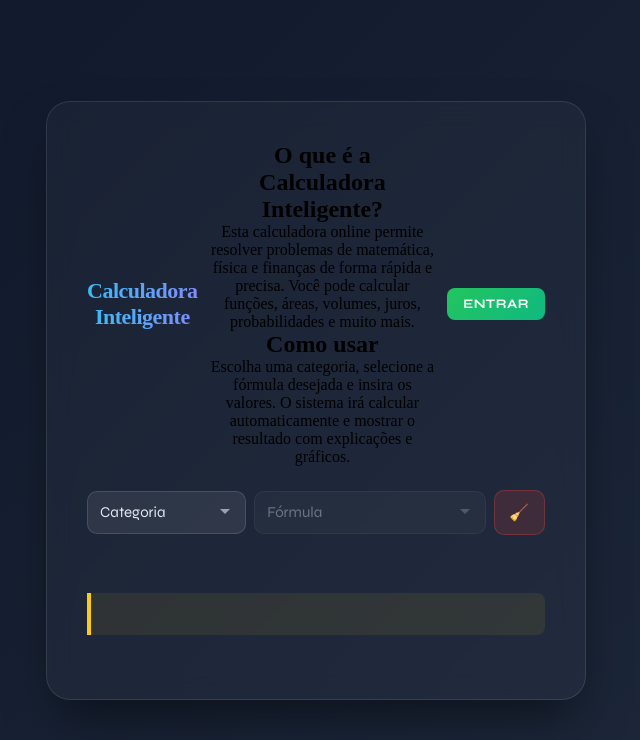
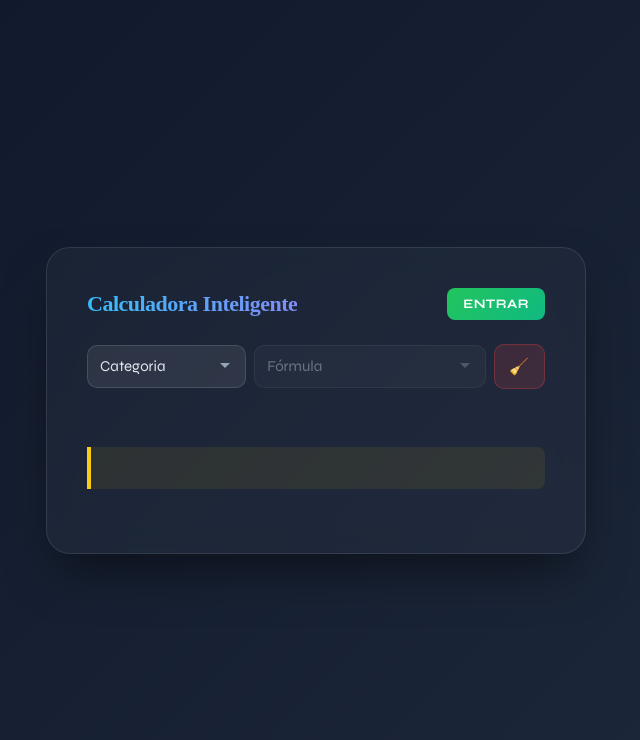
Before and after one commit to Andressis/Calculadora, a Flask app: page / in a window 1280 px wide. Shown: the top 740 px of the page, without its empty margins (324-964 px from the left). Run offline with Flask 3, Linux system fonts and the light colour scheme.

Commit message:
Update index.html

```diff
--- a/templates/index.html
+++ b/templates/index.html
@@ -53,19 +53,6 @@
 
     <div class="header">
         <h1>Calculadora Inteligente</h1>
-        <div class="conteudo">
-    <h2>O que é a Calculadora Inteligente?</h2>
-    <p>
-        Esta calculadora online permite resolver problemas de matemática, física e finanças de forma rápida e precisa.
-        Você pode calcular funções, áreas, volumes, juros, probabilidades e muito mais.
-    </p>
-
-    <h2>Como usar</h2>
-    <p>
-        Escolha uma categoria, selecione a fórmula desejada e insira os valores. O sistema irá calcular automaticamente
-        e mostrar o resultado com explicações e gráficos.
-    </p>
-</div>
         <div id="auth-area">
             <button class="btn-auth" onclick="abrirModal()">ENTRAR</button>
         </div>
```
